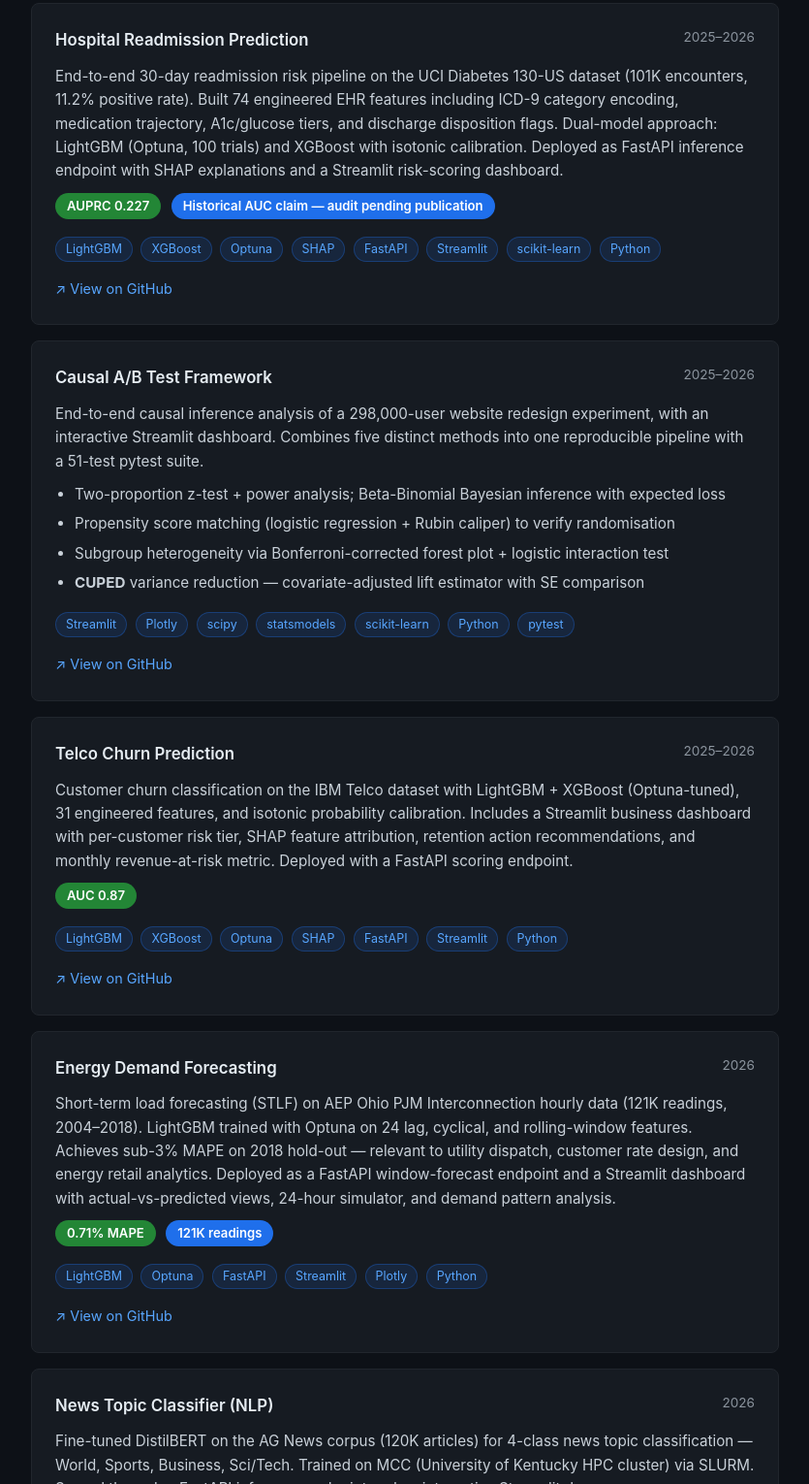
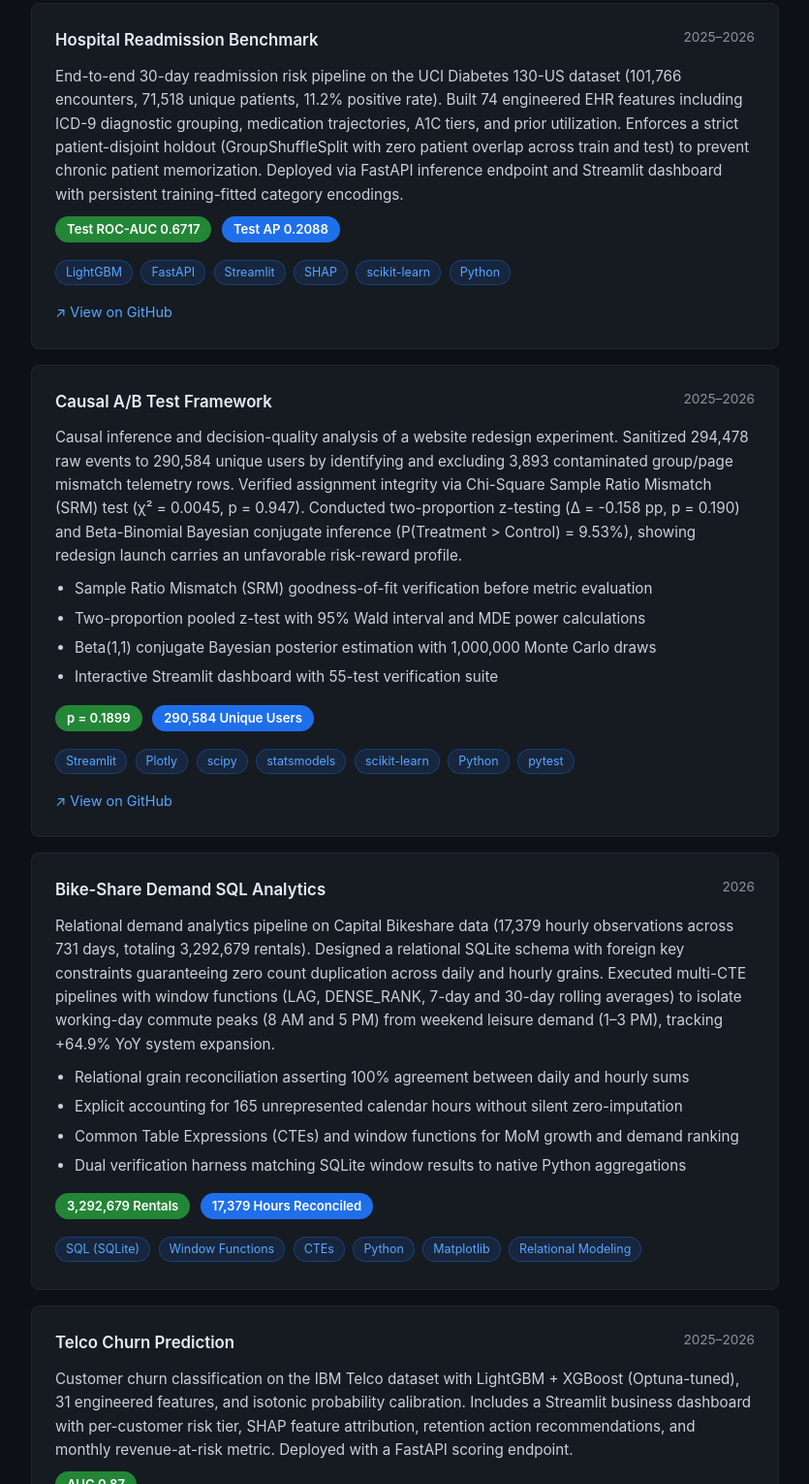
Before and after one commit to danielbandy1/danielbandy1.github.io, a plain HTML site: page index.html in a window 1280 px wide. Shown: the part 4176-5706 px from the top of the page at 97% size, without its empty margins (222-1057 px from the left). Drawn offline with Linux system fonts and the light colour scheme.

Commit message:
danielbandy1.github.io: align portfolio cards with audited projects, forward fraud evaluation, and bikeshare SQL. AUTHORED BY GEMINI

```diff
--- a/index.html
+++ b/index.html
@@ -473,26 +473,27 @@
         <span class="meta">2026</span>
       </div>
       <p>
-        End-to-end fraud detection pipeline on PaySim synthetic financial transaction data
-        (400K+ records, &lt;0.1% fraud rate). The core challenge is extreme class imbalance —
-        AUC flatters you on these datasets; AUPRC doesn't. Stratified 5-fold cross-validation
-        with undersampling, threshold tuning, and calibration analysis throughout.
+        End-to-end fraud detection pipeline on PaySim financial transaction simulation
+        (2.77M CASH_OUT and TRANSFER transactions, 8,213 frauds). Enforces strict earlier-step
+        transaction histories to eliminate future-data leakage. Evaluated on a forward-time
+        holdout (steps &gt;600, 43,550 transactions): test Average Precision 0.8895 (95% bootstrap
+        CI: [0.8188, 0.9465]), AUROC 0.9946. Achieves 88.57% precision and 98.81% recall at
+        the validation-tuned operating threshold.
       </p>
       <ul>
-        <li>Stratified sampling strategy preserving fraud rate across all folds</li>
-        <li>LightGBM with scale_pos_weight tuning, threshold sweep over F1/precision/recall tradeoff</li>
-        <li>Probability calibration analysis — sigmoid vs. isotonic on held-out folds</li>
-        <li>Feature engineering on transaction sequences: rolling aggregates, velocity features, merchant risk signals</li>
+        <li>Strict prior-step history feature store: rolling origin/destination velocity without future leakage</li>
+        <li>Prespecified temporal holdout: train (steps 1–500), validation (501–600), test (601–743)</li>
+        <li>Validation-tuned F1 operating threshold with cost and review burden analysis</li>
+        <li>24-hour circular moving-block bootstrap uncertainty estimation</li>
       </ul>
-      <span class="stat">AUPRC 0.88</span>
-      <span class="stat blue">Stratified 5-Fold</span>
+      <span class="stat">Test AP 0.8895</span>
+      <span class="stat blue">Test AUROC 0.9946</span>
       <div style="margin-top: 14px;">
         <span class="badge">LightGBM</span>
         <span class="badge">FastAPI</span>
         <span class="badge">Streamlit</span>
         <span class="badge">SHAP</span>
         <span class="badge">scikit-learn</span>
-        <span class="badge">imbalanced-learn</span>
         <span class="badge">Python</span>
       </div>
       <a href="https://github.com/danielbandy1/fraud-detection" target="_blank" style="display:inline-block; margin-top: 12px; font-size: 0.9rem;">↗ View on GitHub</a>
@@ -519,26 +520,24 @@
 
     <div class="card">
       <div class="card-header">
-        <h3>Hospital Readmission Prediction</h3>
+        <h3>Hospital Readmission Benchmark</h3>
         <span class="meta">2025–2026</span>
       </div>
       <p>
         End-to-end 30-day readmission risk pipeline on the UCI Diabetes 130-US dataset
-        (101K encounters, 11.2% positive rate). Built 74 engineered EHR features including
-        ICD-9 category encoding, medication trajectory, A1c/glucose tiers, and discharge
-        disposition flags. Dual-model approach: LightGBM (Optuna, 100 trials) and
-        XGBoost with isotonic calibration. Deployed as FastAPI inference endpoint with
-        SHAP explanations and a Streamlit risk-scoring dashboard.
+        (101,766 encounters, 71,518 unique patients, 11.2% positive rate). Built 74 engineered EHR features
+        including ICD-9 diagnostic grouping, medication trajectories, A1C tiers, and prior utilization.
+        Enforces a strict patient-disjoint holdout (GroupShuffleSplit with zero patient overlap across
+        train and test) to prevent chronic patient memorization. Deployed via FastAPI inference endpoint
+        and Streamlit dashboard with persistent training-fitted category encodings.
       </p>
-      <span class="stat">AUPRC 0.227</span>
-      <span class="stat blue">Historical AUC claim — audit pending publication</span>
+      <span class="stat">Test ROC-AUC 0.6717</span>
+      <span class="stat blue">Test AP 0.2088</span>
       <div style="margin-top: 14px;">
         <span class="badge">LightGBM</span>
-        <span class="badge">XGBoost</span>
-        <span class="badge">Optuna</span>
-        <span class="badge">SHAP</span>
         <span class="badge">FastAPI</span>
         <span class="badge">Streamlit</span>
+        <span class="badge">SHAP</span>
         <span class="badge">scikit-learn</span>
         <span class="badge">Python</span>
       </div>
@@ -551,16 +550,21 @@
         <span class="meta">2025–2026</span>
       </div>
       <p>
-        End-to-end causal inference analysis of a 298,000-user website redesign experiment,
-        with an interactive Streamlit dashboard. Combines five distinct methods into one
-        reproducible pipeline with a 51-test pytest suite.
+        Causal inference and decision-quality analysis of a website redesign experiment.
+        Sanitized 294,478 raw events to 290,584 unique users by identifying and excluding 3,893
+        contaminated group/page mismatch telemetry rows. Verified assignment integrity via Chi-Square
+        Sample Ratio Mismatch (SRM) test (&chi;&sup2; = 0.0045, p = 0.947). Conducted two-proportion
+        z-testing (&Delta; = -0.158 pp, p = 0.190) and Beta-Binomial Bayesian conjugate inference
+        (P(Treatment &gt; Control) = 9.53%), showing redesign launch carries an unfavorable risk-reward profile.
       </p>
       <ul style="margin-top: 10px;">
-        <li>Two-proportion z-test + power analysis; Beta-Binomial Bayesian inference with expected loss</li>
-        <li>Propensity score matching (logistic regression + Rubin caliper) to verify randomisation</li>
-        <li>Subgroup heterogeneity via Bonferroni-corrected forest plot + logistic interaction test</li>
-        <li><strong>CUPED</strong> variance reduction — covariate-adjusted lift estimator with SE comparison</li>
+        <li>Sample Ratio Mismatch (SRM) goodness-of-fit verification before metric evaluation</li>
+        <li>Two-proportion pooled z-test with 95% Wald interval and MDE power calculations</li>
+        <li>Beta(1,1) conjugate Bayesian posterior estimation with 1,000,000 Monte Carlo draws</li>
+        <li>Interactive Streamlit dashboard with 55-test verification suite</li>
       </ul>
+      <span class="stat">p = 0.1899</span>
+      <span class="stat blue">290,584 Unique Users</span>
       <div style="margin-top: 14px;">
         <span class="badge">Streamlit</span>
         <span class="badge">Plotly</span>
@@ -571,6 +575,36 @@
         <span class="badge">pytest</span>
       </div>
       <a href="https://github.com/danielbandy1/causal-ab-test" target="_blank" style="display:inline-block; margin-top: 12px; font-size: 0.9rem;">↗ View on GitHub</a>
+    </div>
+
+    <div class="card">
+      <div class="card-header">
+        <h3>Bike-Share Demand SQL Analytics</h3>
+        <span class="meta">2026</span>
+      </div>
+      <p>
+        Relational demand analytics pipeline on Capital Bikeshare data (17,379 hourly observations across
+        731 days, totaling 3,292,679 rentals). Designed a relational SQLite schema with foreign key constraints
+        guaranteeing zero count duplication across daily and hourly grains. Executed multi-CTE pipelines with
+        window functions (LAG, DENSE_RANK, 7-day and 30-day rolling averages) to isolate working-day commute
+        peaks (8 AM and 5 PM) from weekend leisure demand (1–3 PM), tracking +64.9% YoY system expansion.
+      </p>
+      <ul style="margin-top: 10px;">
+        <li>Relational grain reconciliation asserting 100% agreement between daily and hourly sums</li>
+        <li>Explicit accounting for 165 unrepresented calendar hours without silent zero-imputation</li>
+        <li>Common Table Expressions (CTEs) and window functions for MoM growth and demand ranking</li>
+        <li>Dual verification harness matching SQLite window results to native Python aggregations</li>
+      </ul>
+      <span class="stat">3,292,679 Rentals</span>
+      <span class="stat blue">17,379 Hours Reconciled</span>
+      <div style="margin-top: 14px;">
+        <span class="badge">SQL (SQLite)</span>
+        <span class="badge">Window Functions</span>
+        <span class="badge">CTEs</span>
+        <span class="badge">Python</span>
+        <span class="badge">Matplotlib</span>
+        <span class="badge">Relational Modeling</span>
+      </div>
     </div>
 
     <div class="card">
```
